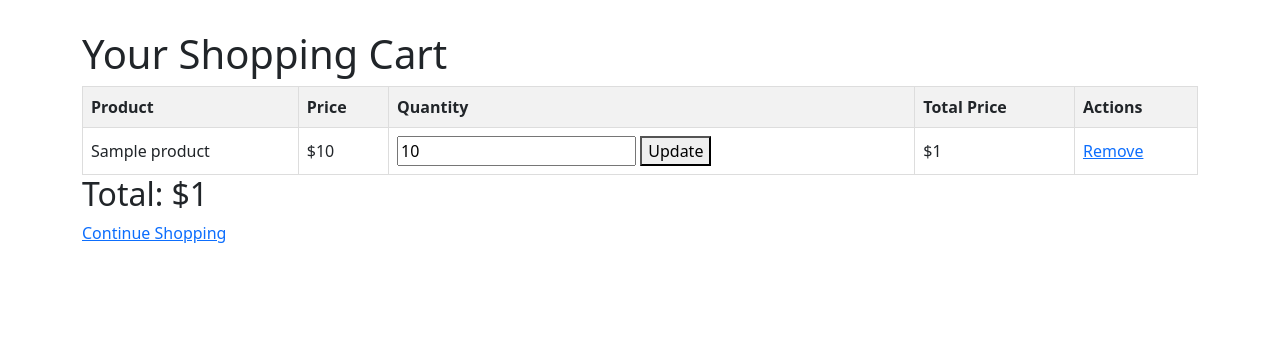
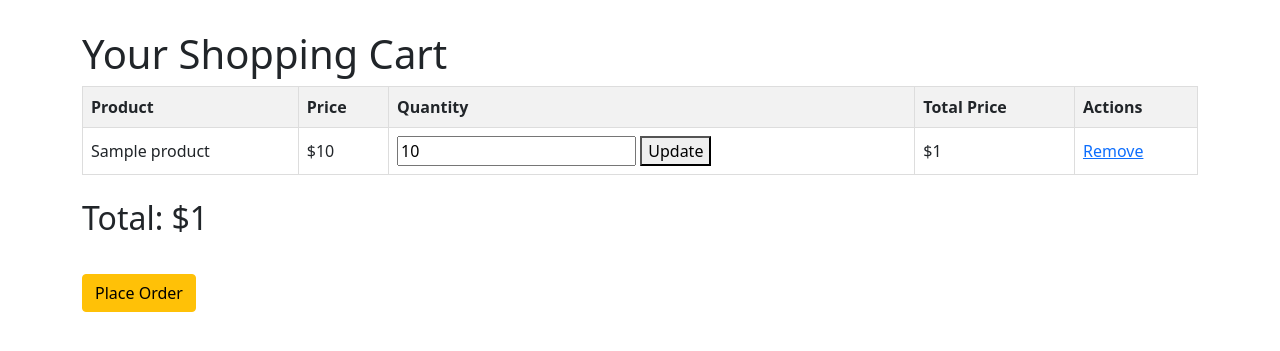
Before and after one commit to harshbestpeers/E-commerce-project, a Django app: template E_commerce/E_commerce_app/templates/cart_detail.html in a window 1280 px wide. Shown: the part 56-407 px from the top of the page. Run offline with Django 4.2, Linux system fonts and the light colour scheme; the template is opened without the code that fills it: most values are stand-ins (such as "Sample title", 1, 10 or a date in 2020); some libraries are stand-ins or nearby versions.

Commit message:
update detail_card.html

```diff
--- a/E_commerce/E_commerce_app/templates/cart_detail.html
+++ b/E_commerce/E_commerce_app/templates/cart_detail.html
@@ -64,11 +64,14 @@
             {% endfor %}
         </tbody>
     </table>
+    <br>
     {% if cart_items %}
     <div class="total">
         <h2>Total: ${{ total_price }}</h2>
+        <br>
+        <a href="" class="btn btn-warning">Place Order</a>
     </div>
-    <a href="{% url 'home'  %}">Continue Shopping</a>
+
     {% endif %}
 </div>
 {% endblock %}
```
